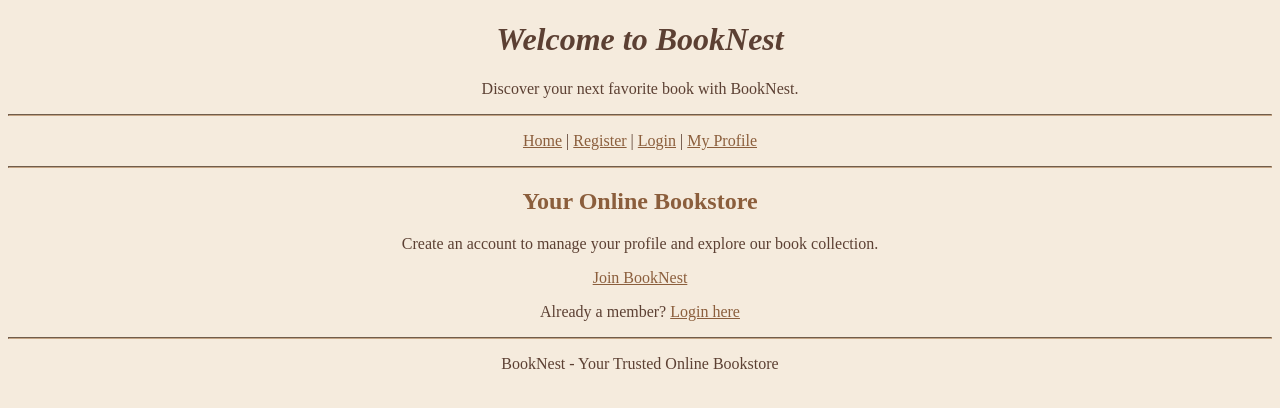
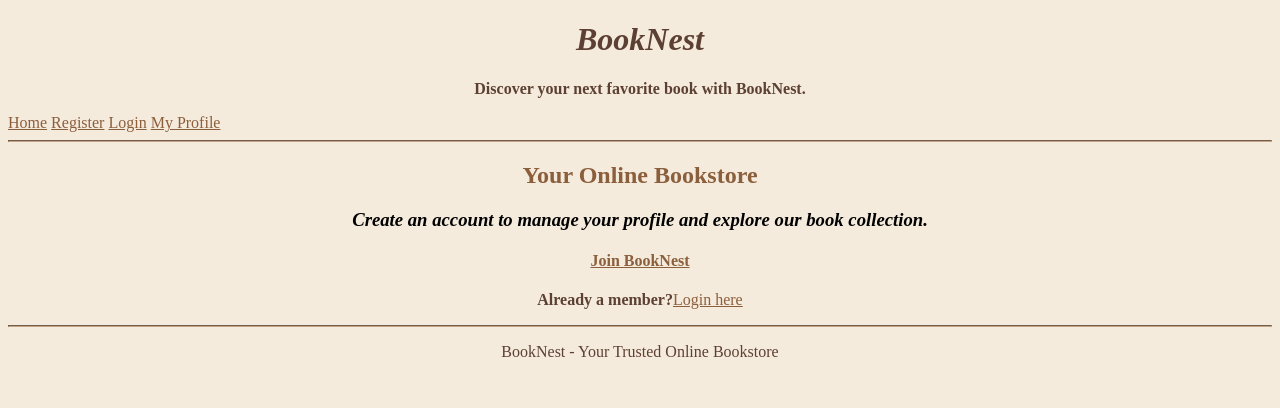
Before and after one commit to tauhidtanvir0182-creator/An_Online_BookShop, a plain HTML site: page index.html in a window 1280 px wide. Drawn offline with Linux system fonts and the light colour scheme.

Commit message:
home-index.html

```diff
--- a/index.html
+++ b/index.html
@@ -1,41 +1,39 @@
-
 <!DOCTYPE html>
 <html lang="en">
 <head>
     <title>BookNest - Home</title>
     <link rel="stylesheet" href="style1.css">
+<base target="self">
 </head>
 <body>
 
-    <h1 align="center"><i>Welcome to BookNest</i></h1>
+    <div class="site-header">
+        <h1 align="center"><i>BookNest</i></h1>
 
-    <p align="center">
-        Discover your next favorite book with BookNest.
-    </p>
+        <p align="center"><b>Discover your next favorite book with BookNest.</b></p>
 
-    <hr>
+        <nav class="nav">
+            <a href="index.html">Home</a>
+            <a href="register.html">Register</a>
+            <a href="login.html">Login</a>
+            <a href="profile.html">My Profile</a>
+        </nav>
 
-    <p align="center">
-        <a href="index.html">Home</a> |
-        <a href="register.html">Register</a> |
-        <a href="login.html">Login</a> |
-        <a href="profile.html">My Profile</a>
-    </p>
-
-    <hr>
+        <hr>
+    </div>
 
     <h2 class="class1">Your Online Bookstore</h2>
 
     <p align="center">
-        Create an account to manage your profile and explore our book collection.
+       <i><b><h3 align="center">Create an account to manage your profile and explore our book collection.</h3></b></i>
     </p>
 
     <p align="center">
-        <a href="register.html">Join BookNest</a>
+        <a href="register.html"><h4 align="center">Join BookNest</h4></a>
     </p>
 
     <p align="center">
-        Already a member? <a href="login.html">Login here</a>
+        <B>Already a member?</B><a href="login.html">Login here</a>
     </p>
 
     <hr>
```
